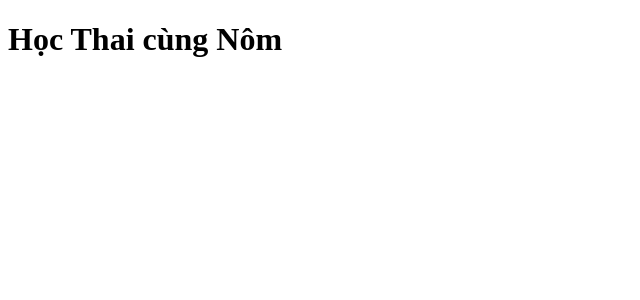
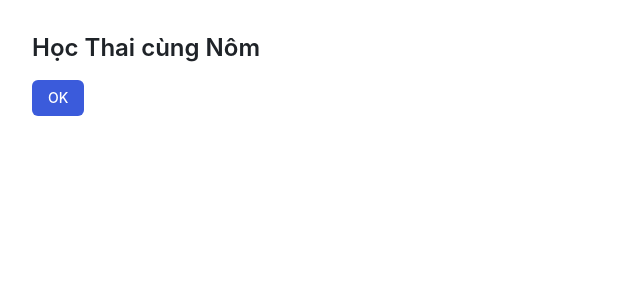
Before and after one commit to DoMinhChien/hoc-thai-cung-nom, a React (Vite) app in the folder apps/web/: page / in a window 1280 px wide. Shown: the top 300 px of the page, without its empty margins (0-640 px from the left). Built offline with nearby package versions, Linux system fonts and the light colour scheme.

Commit message:
feat(web): Tailwind v4 + shadcn/ui with temporary semantic tokens
Co-Authored-By: Claude Opus 5.5 <noreply@anthropic.com>

```diff
--- a/apps/web/src/App.tsx
+++ b/apps/web/src/App.tsx
@@ -1,5 +1,11 @@
 import { APP_NAME } from '@nom/core';
+import { Button } from '@/components/ui/button';
 
 export function App() {
-  return <h1>{APP_NAME}</h1>;
+  return (
+    <main className="p-8">
+      <h1 className="text-2xl font-semibold">{APP_NAME}</h1>
+      <Button className="mt-4">OK</Button>
+    </main>
+  );
 }
--- /dev/null
+++ b/apps/web/src/components/ui/button.tsx
@@ -0,0 +1,63 @@
+import * as React from "react"
+import { cva, type VariantProps } from "class-variance-authority"
+import { cn } from "@/lib/utils"
+import { Slot } from "radix-ui"
+
+const buttonVariants = cva(
+  "inline-flex shrink-0 items-center justify-center gap-2 rounded-md text-sm font-medium whitespace-nowrap transition-all outline-none focus-visible:border-ring focus-visible:ring-[3px] focus-visible:ring-ring/50 disabled:pointer-events-none disabled:opacity-50 aria-invalid:border-destructive aria-invalid:ring-destructive/20 dark:aria-invalid:ring-destructive/40 [&_svg]:pointer-events-none [&_svg]:shrink-0 [&_svg:not([class*='size-'])]:size-4",
+  {
+    variants: {
+      variant: {
+        default: "bg-primary text-primary-foreground hover:bg-primary/90",
+        destructive:
+          "bg-destructive text-white hover:bg-destructive/90 focus-visible:ring-destructive/20 dark:bg-destructive/60 dark:focus-visible:ring-destructive/40",
+        outline:
+          "border bg-background shadow-xs hover:bg-accent hover:text-accent-foreground dark:border-input dark:bg-input/30 dark:hover:bg-input/50",
+        secondary:
+          "bg-secondary text-secondary-foreground hover:bg-secondary/80",
+        ghost:
+          "hover:bg-accent hover:text-accent-foreground dark:hover:bg-accent/50",
+        link: "text-primary underline-offset-4 hover:underline",
+      },
+      size: {
+        default: "h-9 px-4 py-2 has-[>svg]:px-3",
+        xs: "h-6 gap-1 rounded-md px-2 text-xs has-[>svg]:px-1.5 [&_svg:not([class*='size-'])]:size-3",
+        sm: "h-8 gap-1.5 rounded-md px-3 has-[>svg]:px-2.5",
+        lg: "h-10 rounded-md px-6 has-[>svg]:px-4",
+        icon: "size-9",
+        "icon-xs": "size-6 rounded-md [&_svg:not([class*='size-'])]:size-3",
+        "icon-sm": "size-8",
+        "icon-lg": "size-10",
+      },
+    },
+    defaultVariants: {
+      variant: "default",
+      size: "default",
+    },
+  }
+)
+
+function Button({
+  className,
+  variant = "default",
+  size = "default",
+  asChild = false,
+  ...props
+}: React.ComponentProps<"button"> &
+  VariantProps<typeof buttonVariants> & {
+    asChild?: boolean
+  }) {
+  const Comp = asChild ? Slot.Root : "button"
+
+  return (
+    <Comp
+      data-slot="button"
+      data-variant={variant}
+      data-size={size}
+      className={cn(buttonVariants({ variant, size, className }))}
+      {...props}
+    />
+  )
+}
+
+export { Button, buttonVariants }
--- /dev/null
+++ b/apps/web/src/lib/utils.ts
@@ -0,0 +1,6 @@
+import { clsx, type ClassValue } from 'clsx';
+import { twMerge } from 'tailwind-merge';
+
+export function cn(...inputs: ClassValue[]) {
+  return twMerge(clsx(inputs));
+}
--- a/apps/web/src/main.tsx
+++ b/apps/web/src/main.tsx
@@ -1,6 +1,7 @@
 import { StrictMode } from 'react';
 import { createRoot } from 'react-dom/client';
 import { App } from './App';
+import './styles/index.css';
 
 const rootEl = document.getElementById('root');
 if (!rootEl) throw new Error('Không tìm thấy #root');
--- /dev/null
+++ b/apps/web/src/styles/index.css
@@ -0,0 +1,63 @@
+@import 'tailwindcss';
+@import 'tw-animate-css';
+@import './tokens.css';
+
+/*
+ * Ánh xạ token nghĩa (tokens.css) → biến shadcn/ui → utility Tailwind.
+ * Component chỉ dùng các utility này (bg-background, text-primary…), không dùng màu thô.
+ */
+:root {
+  --background: var(--color-bg);
+  --foreground: var(--color-fg);
+  --card: var(--color-bg);
+  --card-foreground: var(--color-fg);
+  --popover: var(--color-bg);
+  --popover-foreground: var(--color-fg);
+  --primary: var(--color-accent);
+  --primary-foreground: var(--color-accent-fg);
+  --secondary: var(--color-bg-subtle);
+  --secondary-foreground: var(--color-fg);
+  --muted: var(--color-bg-subtle);
+  --muted-foreground: var(--color-fg-muted);
+  --accent: var(--color-bg-subtle);
+  --accent-foreground: var(--color-fg);
+  --destructive: var(--color-danger);
+  --border: var(--color-border);
+  --input: var(--color-border);
+  --ring: var(--color-accent);
+}
+
+@theme inline {
+  --color-background: var(--background);
+  --color-foreground: var(--foreground);
+  --color-card: var(--card);
+  --color-card-foreground: var(--card-foreground);
+  --color-popover: var(--popover);
+  --color-popover-foreground: var(--popover-foreground);
+  --color-primary: var(--primary);
+  --color-primary-foreground: var(--primary-foreground);
+  --color-secondary: var(--secondary);
+  --color-secondary-foreground: var(--secondary-foreground);
+  --color-muted: var(--muted);
+  --color-muted-foreground: var(--muted-foreground);
+  --color-accent: var(--accent);
+  --color-accent-foreground: var(--accent-foreground);
+  --color-destructive: var(--destructive);
+  --color-success: var(--color-success);
+  --color-border: var(--border);
+  --color-input: var(--input);
+  --color-ring: var(--ring);
+  --radius-sm: calc(var(--radius) - 4px);
+  --radius-md: calc(var(--radius) - 2px);
+  --radius-lg: var(--radius);
+  --radius-xl: calc(var(--radius) + 4px);
+}
+
+@layer base {
+  * {
+    @apply border-border outline-ring/50;
+  }
+  body {
+    @apply bg-background text-foreground antialiased;
+  }
+}
--- /dev/null
+++ b/apps/web/src/styles/tokens.css
@@ -0,0 +1,23 @@
+/*
+ * Design tokens TẠM (M0). Sẽ thay bằng giá trị từ docs/design/tokens.json (M0.5a, D0.3).
+ * Đặt tên theo NGHĨA (D9) để thêm dark mode sau không phải sửa component.
+ * Quy tắc: không dùng màu nào ngoài file này (AGENTS.md mục 7).
+ */
+:root {
+  /* Nền & chữ — trung tính (D1) */
+  --color-bg: #ffffff;
+  --color-bg-subtle: #f7f7f8;
+  --color-fg: #1f2328;
+  --color-fg-muted: #656d76;
+  --color-border: #e4e4e7;
+
+  /* 1 màu nhấn — PLACEHOLDER, chờ tokens.json */
+  --color-accent: #3b5bdb;
+  --color-accent-fg: #ffffff;
+
+  /* Đúng / sai (D2) — nhạt, luôn kèm icon + chữ */
+  --color-success: #2f9e44;
+  --color-danger: #e03131;
+
+  --radius: 0.5rem;
+}
--- a/apps/web/vite.config.ts
+++ b/apps/web/vite.config.ts
@@ -1,9 +1,10 @@
 import { fileURLToPath, URL } from 'node:url';
+import tailwindcss from '@tailwindcss/vite';
 import react from '@vitejs/plugin-react';
 import { defineConfig } from 'vite';
 
 export default defineConfig({
-  plugins: [react()],
+  plugins: [react(), tailwindcss()],
   resolve: {
     alias: {
       '@': fileURLToPath(new URL('./src', import.meta.url)),
```
Also changed, not shown: apps/web/package.json (+9 -1 lines), apps/web/components.json (added), 2 other files (tests, documents, lock files or other folders).
